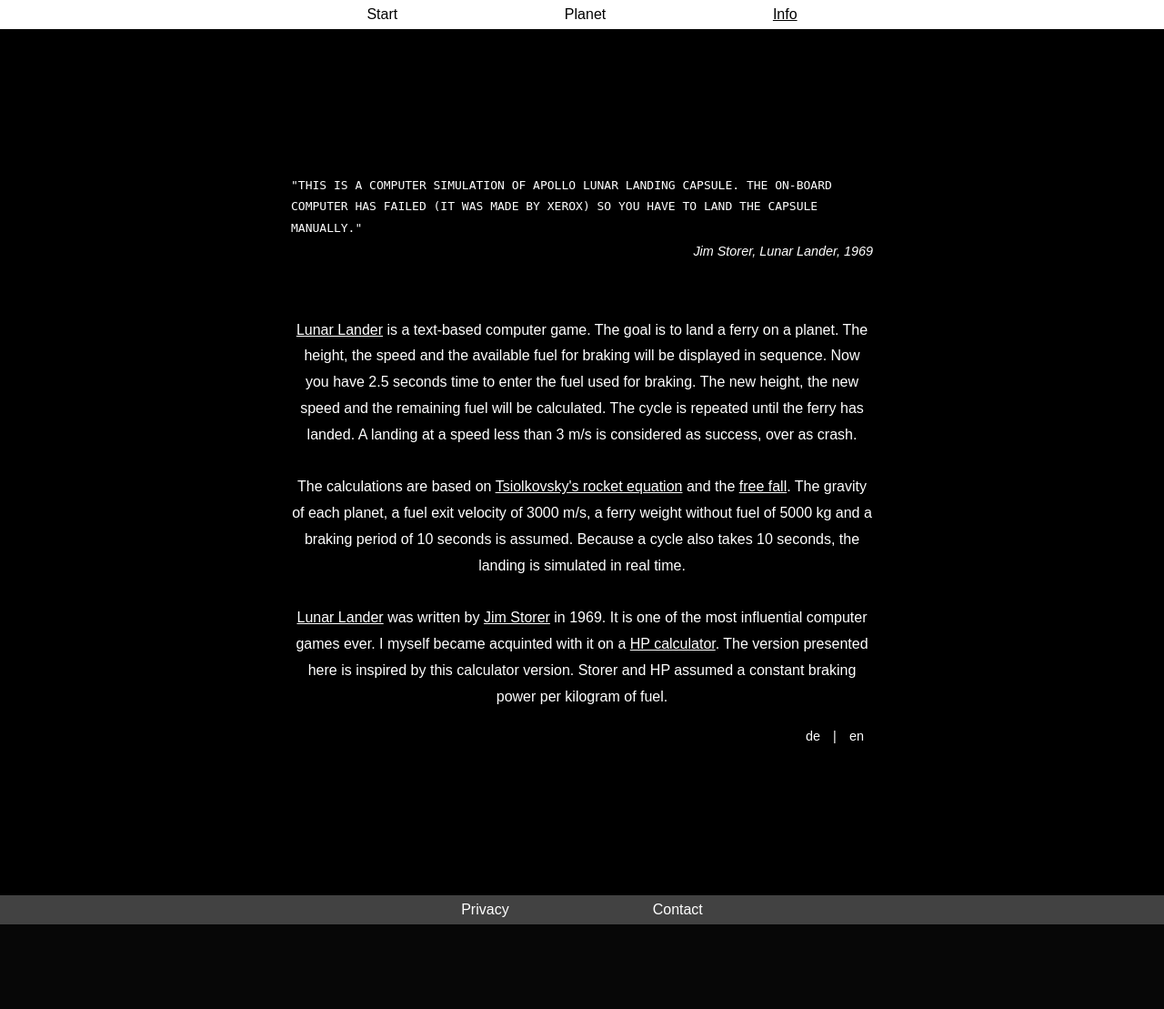
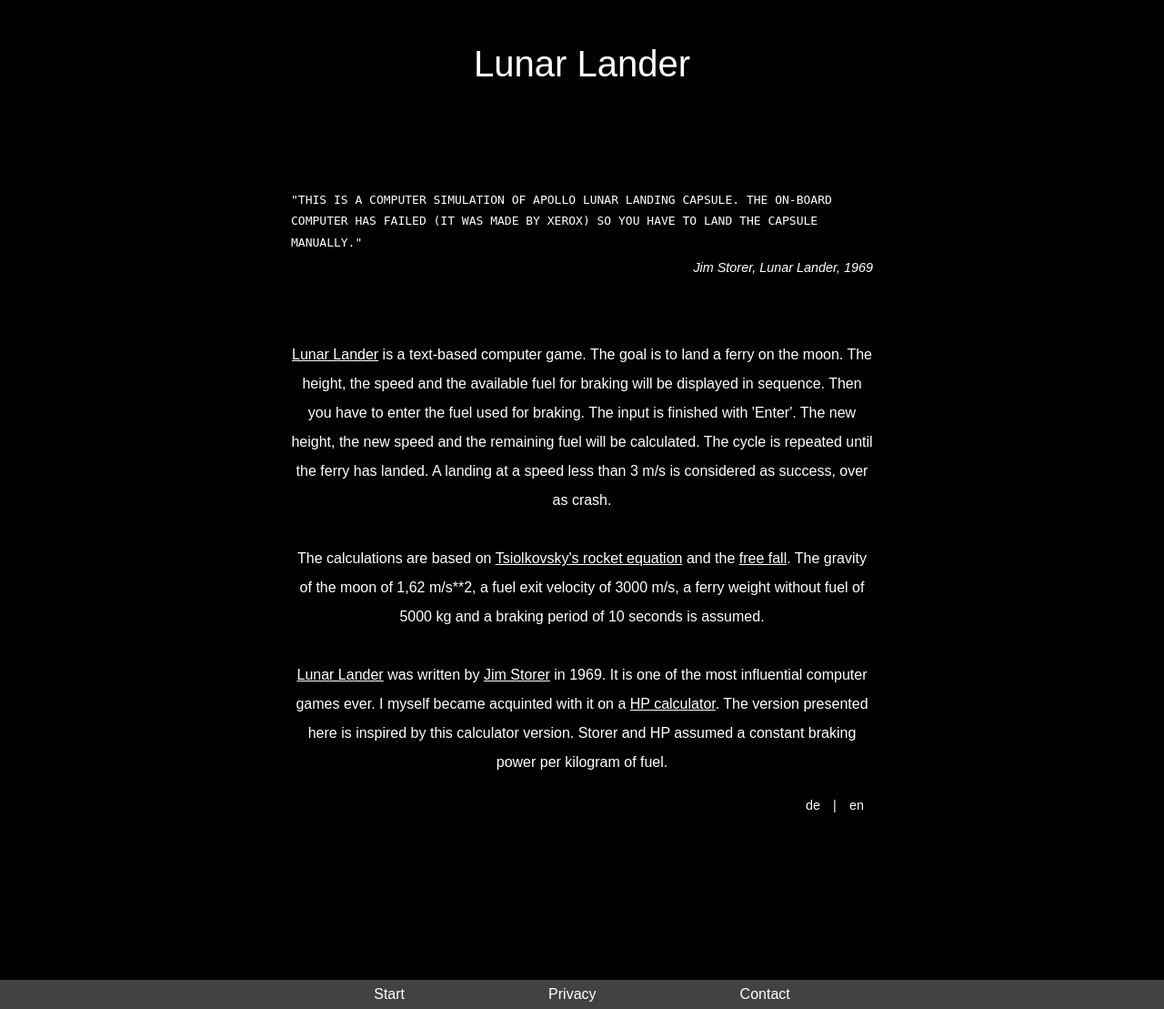
Before and after one commit to strenkel/lunarlander, a PHP site: page /help.html in a window 1280 px wide. Shown: the whole page at 91% size. Before the commit the page ends 1016 px from the top, so only its background shows below. Run offline with PHP 8.4, Linux system fonts and the light colour scheme.

Commit message:
New simplfied version!

```diff
--- a/css/main.css
+++ b/css/main.css
@@ -47,25 +47,21 @@ select option:last-child {
   border-bottom: 1px solid white;
 }
 
-/* NAVIGATION */
+/* HEADER */
 
-.navigation {
+#header {
   position: absolute;
-  background-color: white;
+  background-color: black;
   width: 100%;
-  height: 2em;
-  line-height: 2em;
   text-align: center;
+  top: 3em;
 }
 
-.navigation a {
-  color: black;
+#header a {
+  color: #fff;
   text-decoration: none;
-  margin: 0 7%;
-}
-
-.navigation a:hover {
-  text-decoration: underline;
+  margin: 0.3em;
+  font-size: 2.5em;
 }
 
 /* KEYBOARD */
@@ -89,7 +85,16 @@ select option:last-child {
   max-width: 6em;
 }
 
+.keyboard span.double {
+  width: 40%;
+  max-width: 12em;
+}
+
 /* CONTENT */
+
+#text {
+  display: none;
+}
 
 .content {
   max-width: 40em;
@@ -105,8 +110,8 @@ select option:last-child {
 
 .text-page .content {
   text-align: center;
-  padding: 12em 6%;
-  line-height: 1.8em;
+  padding: 13em 6%;
+  line-height: 2em;
 }
 
 .content-center {
@@ -125,7 +130,7 @@ select option:last-child {
 
 /* SPECIAL ELEMENTS */
 
-.navigation a.active, #footer a.active {
+#footer a.active {
   text-decoration: underline;
 }
 
@@ -214,25 +219,25 @@ select option:last-child {
   .keyboard {
     margin-top: 3em;
   }
-}
-
-@media (max-height: 20em) {
-  .keyboard {
-    margin-top: 2em;
+  #header {
+    top: 1.7em;
   }
 }
 
-@media (max-height: 17em) {
-  .keyboard {
-    margin-top: 1em;
-  }
-}
-
-@media (max-height: 16em) {
+@media (max-height: 23em) {
   .keyboard {
     margin-top: 0.5em;
   }
   .content-center {
     padding-top: 3em;
   }
+  #header {
+    top: 0.5em;
+  }
 }
+
+@media (max-width: 20em) {
+  #header a {
+    font-size: 2em;
+  }
+}
--- a/help.html
+++ b/help.html
@@ -14,17 +14,15 @@
 
 <body class="text-page">
 
-  <div class="navigation">
-    <a href="index.html">Start</a>
-    <a href="planet.html">Planet</a>
-    <a class="active" href="help.html">Info</a>
+  <div id="header">
+    <a href="index.html">Lunar Lander</a>
   </div>
 
   <div class="content">
 
     <div class="quotation">
-      "THIS IS A COMPUTER SIMULATION OF APOLLO LUNAR LANDING CAPSULE. THE ON-BOARD COMPUTER HAS FAILED (IT WAS MADE BY XEROX) SO
-      YOU HAVE TO LAND THE CAPSULE MANUALLY."
+      "THIS IS A COMPUTER SIMULATION OF APOLLO LUNAR LANDING CAPSULE. THE ON-BOARD COMPUTER HAS FAILED (IT WAS MADE BY
+      XEROX) SO YOU HAVE TO LAND THE CAPSULE MANUALLY."
     </div>
     <div class="author">
       Jim Storer, Lunar Lander, 1969
@@ -33,10 +31,10 @@
     <br>
     <div id="text-de">
       <a href="https://de.wikipedia.org/wiki/Lunar_Lander">Lunar Lander</a> ist ein textbasiertes Computerspiel.
-      Ziel ist es, mit einer Fähre auf einem Planeten zu landen. Angezeigt
-      werden nacheinander die Höhe, die Geschwindigkeit und der zur Bremsung verfügbare Treibstoff der Fähre. Anschließend
-      hat man 2,5 Sekunden Zeit, den eingesetzten Treibstoff zur Bremsung einzugeben. Daraufhin
-      wird die neue Höhe, die neue Geschwindigkeit und der verbleibende Treibstoff berechnet.
+      Ziel ist es, mit einer Fähre auf dem Mond zu landen. Angezeigt
+      werden nacheinander die Höhe, die Geschwindigkeit und der zur Bremsung verfügbare Treibstoff der Fähre.
+      Anschließend muss man den eingesetzten Treibstoff zur Bremsung einzugeben und die Eingabe mit 'Enter'
+      abschließen. Daraufhin wird die neue Höhe, die neue Geschwindigkeit und der verbleibende Treibstoff berechnet.
       Nun wiederholt sich der Zyklus bis die Fähre gelandet ist. Eine Landung mit einer Geschwindigkeit
       unter 3 m/s gilt als Erfolg, darüber als Crash.
       <br>
@@ -44,45 +42,45 @@
       <a href="http://de.wikipedia.org/wiki/Raketengrundgleichung">Raketengrundgleichung</a>
       und dem <a href="http://de.wikipedia.org/wiki/Freier_Fall">freien Fall</a>.
       Die Bremsleistung pro Kilogramm Treibstoff nimmt so mit abnehmendem Fährengesamtgewicht zu.
-      Zugrunde liegt die Gravitation des jeweiligen Planeten, eine Austrittsgeschwindigkeit des Treibstoffes von 3.000 m/s, ein
-      Fährengewicht ohne Treibstoff von 5.000 kg und eine Bremsdauer je Zyklus von 10 Sekunden.
-      Da ein Zyklus ebenfalls 10 Sekunden dauert, wird die Landung in Echtzeit simuliert.
+      Zugrunde liegt die Gravitation des Mondes von 1,62 m/s**2, eine Austrittsgeschwindigkeit des Treibstoffes von
+      3.000 m/s, ein Fährengewicht ohne Treibstoff von 5.000 kg und eine Bremsdauer je Zyklus von 10 Sekunden.
       <br>
       <br>
       <a href="http://www.technologizer.com/2009/07/19/lunar-lander/">Lunar Lander</a> wurde 1969 von
-      <a href="http://www.cs.brandeis.edu/~storer/">Jim Storer</a> geschrieben. Es ist eines der einflußreichsten Computerspiele aller Zeiten.
-      Ich selbst habe es in den 70ziger Jahren auf einem <a href="http://www.hpmuseum.org/">HP Taschenrechner</a> kennen gelernt.
-      Die hier vorgestellte Version ist dieser Taschenrechner-Version nachempfunden.
+      <a href="http://www.cs.brandeis.edu/~storer/">Jim Storer</a> geschrieben. Es ist eines der einflußreichsten
+      Computerspiele aller Zeiten.
+      Ich selbst habe es in den 70ziger Jahren auf einem <a href="http://www.hpmuseum.org/">HP Taschenrechner</a>
+      kennen gelernt. Die hier vorgestellte Version ist dieser Taschenrechner-Version nachempfunden.
       Sowohl bei Storer als auch bei HP wurde eine konstante Bremsleistungen pro Kilogramm Treibstoff unterstellt.
     </div>
     <div id="text-en">
-      <a href="https://en.wikipedia.org/wiki/Lunar_Lander_%28video_game_series%29">Lunar Lander</a> is a text-based computer game.
-      The goal is to land a ferry on a planet. The height, the speed and
-      the available fuel for braking will be displayed in sequence. Now you have 2.5 seconds time
-      to enter the fuel used for braking. The new height, the new speed and the remaining fuel will be calculated.
+      <a href="https://en.wikipedia.org/wiki/Lunar_Lander_%28video_game_series%29">Lunar Lander</a> is a text-based
+      computer game. The goal is to land a ferry on the moon. The height, the speed and
+      the available fuel for braking will be displayed in sequence. Then you have to enter the fuel used for braking.
+      The input is finished with 'Enter'. The new height, the new speed and the remaining fuel will be calculated.
       The cycle is repeated until the ferry has landed. A landing at a speed less
       than 3 m/s is considered as success, over as crash.
       <br>
       <br> The calculations are based on
       <a href="https://en.wikipedia.org/wiki/Tsiolkovsky_rocket_equation">Tsiolkovsky's rocket equation</a>
-      and the
-      <a href="https://en.wikipedia.org/wiki/Free_fall">free fall</a>. The gravity of each planet, a fuel exit velocity of 3000 m/s,
-      a ferry weight without fuel of 5000 kg and a braking period of 10 seconds is assumed.
-      Because a cycle also takes 10 seconds, the landing is simulated in real time.
+      and the <a href="https://en.wikipedia.org/wiki/Free_fall">free fall</a>. The gravity of the moon of 1,62 m/s**2,
+      a fuel exit velocity of 3000 m/s, a ferry weight without fuel of 5000 kg and a braking period of 10 seconds is
+      assumed.
       <br>
       <br>
       <a href="http://www.technologizer.com/2009/07/19/lunar-lander/">Lunar Lander</a> was written by
-      <a href="http://www.cs.brandeis.edu/~storer/">Jim Storer</a> in 1969. It is one of the most influential computer games ever. I myself became acquinted with it on
-      a
-      <a href="http://www.hpmuseum.org/">HP calculator</a>. The version presented here is inspired by this calculator version. Storer and HP assumed a constant
-      braking power per kilogram of fuel.
+      <a href="http://www.cs.brandeis.edu/~storer/">Jim Storer</a> in 1969. It is one of the most influential computer
+      games ever. I myself became acquinted with it on
+      a <a href="http://www.hpmuseum.org/">HP calculator</a>. The version presented here is inspired by this calculator
+      version. Storer and HP assumed a constant braking power per kilogram of fuel.
     </div>
 
-    <div id="language-switch" ><span id="lang-de">de</span> | <span id="lang-en">en</span></div>
+    <div id="language-switch"><span id="lang-de">de</span> | <span id="lang-en">en</span></div>
 
   </div>
 
   <div id="footer">
+    <a href="index.html">Start</a>
     <a href="privacy.html">Privacy</a>
     <a href="contact.html">Contact</a>
   </div>
--- a/js/LanderMath.js
+++ b/js/LanderMath.js
@@ -2,14 +2,12 @@ var LanderMath = (function() {
 
   "use strict";
 
-  // gravitation moon (m/s**2)
-  var gMoon = 1.62;
   var iterations = 1000;
 
   var LanderMath = function() {
 
     // const
-    var g = parseFloat(localStorage.getItem("g") || gMoon); // gravitation (m/s**2)
+    var g = 1.62; // gravitation (m/s**2)
     var m = 5000; // mass (kg; without fuel)
     var ve = 3000; // exit velocity (m/s)
     var t = 10; // burning period (s)
@@ -17,7 +15,7 @@ var LanderMath = (function() {
     // var
     var h = 30000; // height (m)
     var v = 1000; // velocity (m/s)
-    var fuel = parseInt(localStorage.getItem("fuel") || 3000); // kg
+    var fuel = 3000; // kg
 
     // Calculate v by Tsiolkovsky rocket equation and gravitation.
     // To calculate h we need to integrate the rocket/gravitation equation.
```
Also changed, not shown: contact.html (+5 -5 lines), index.html (+9 -6 lines), js/main.js (+13 -11 lines), js/planet.js (deleted, +0 -82 lines), planet.html (deleted, +0 -40 lines), privacy.html (+10 -10 lines), README.md (added).
